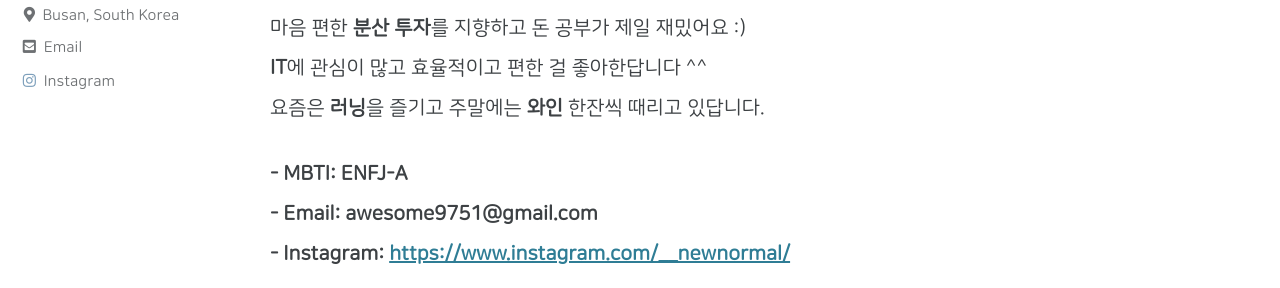
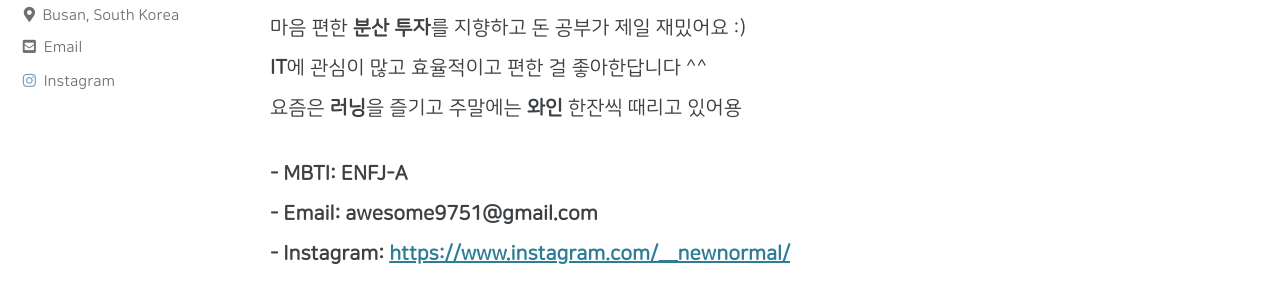
Before and after one commit to letsgokevin/readyfornewnormal.github.io, a Jekyll site: the page built from _pages/about.md, in a window 1280 px wide and 988 px high. Shown: the part 441-729 px from the top of the window. Built offline with Jekyll 4.4.1, drawn with Linux system fonts in a browser that asks for light colours; cached includes are drawn as plain includes.

Commit message:
Update about.md

```diff
--- a/_pages/about.md
+++ b/_pages/about.md
@@ -13,7 +13,7 @@ author_profile: true
 **영어**를 잘하고 싶은데 아직 잘 못해요.. 그래도 Keep going!!<br/>
 마음 편한 **분산 투자**를 지향하고 돈 공부가 제일 재밌어요 :)<br/>
 **IT**에 관심이 많고 효율적이고 편한 걸 좋아한답니다 ^^<br/>
-요즘은 **러닝**을 즐기고 주말에는 **와인** 한잔씩 때리고 있답니다.<br/>
+요즘은 **러닝**을 즐기고 주말에는 **와인** 한잔씩 때리고 있어용<br/>
 
 **- MBTI: ENFJ-A**<br/>
 **- Email: awesome9751@gmail.com**<br/>
```
